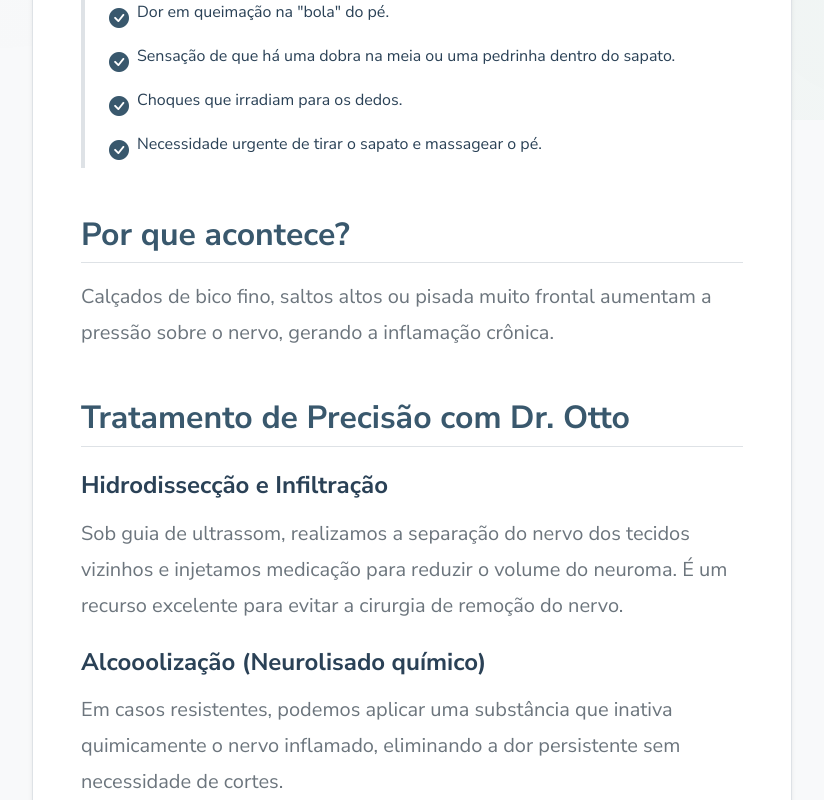
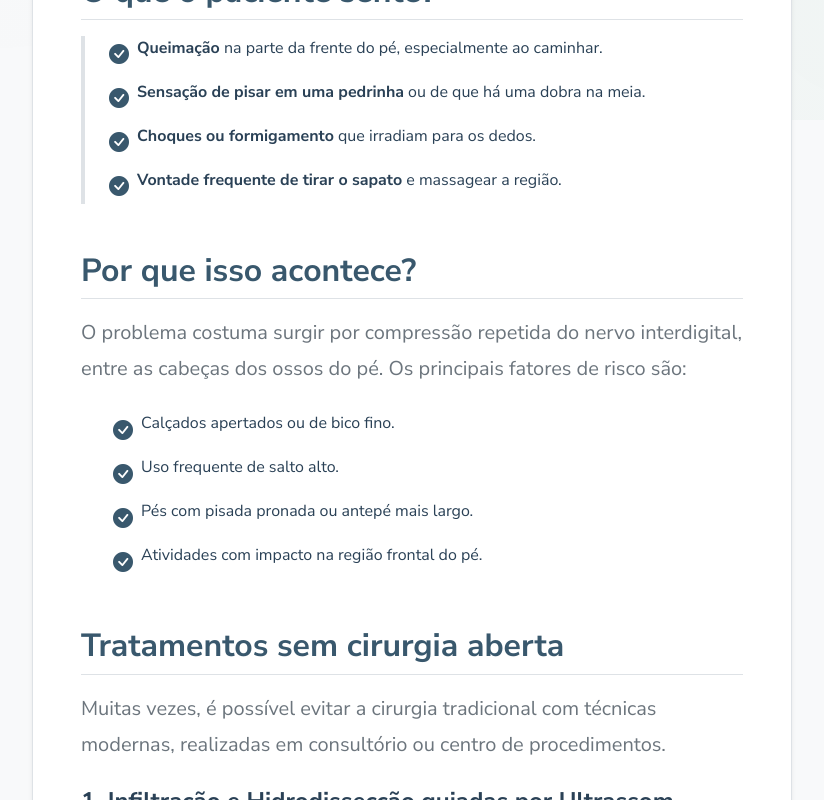
Before and after one commit to benedetjv/teste-site, a Next.js app: page /blog/neuroma-de-morton-dor-pe in a window 1280 px wide. Shown: the part 680-1480 px from the top of the page, without its empty margins (228-1052 px from the left). Built offline with nearby package versions, Linux system fonts and the light colour scheme.

Commit message:
feat(blog): rewrite Neuroma de Morton article with updated technical and clinical info

```diff
--- a/src/app/blog/neuroma-de-morton-dor-pe/page.mdx
+++ b/src/app/blog/neuroma-de-morton-dor-pe/page.mdx
@@ -1,29 +1,46 @@
 export const metadata = {
-  title: 'Neuroma de Morton: Sinta o alívio da dor na frente do pé',
-  description: 'Sensação de choque ou pedra no sapato? Pode ser o Neuroma de Morton. Saiba como tratar a inflamação do nervo do pé.',
+  title: 'Neuroma de Morton: A "pedra no sapato" constante',
+  description: 'Entenda os sintomas, causas e tratamentos modernos (hidrodissecção e neuromodulação) para o Neuroma de Morton.',
 };
 
 # Neuroma de Morton: A "pedra no sapato" constante
 
-O **Neuroma de Morton** não é um tumor, mas sim um espessamento (fibrose) do nervo que passa entre os dedos do pé (geralmente entre o 3º e 4º dedos).
+O **Neuroma de Morton** é uma das causas mais comuns de dor na parte da frente do pé, especialmente entre o terceiro e o quarto dedos. Apesar do nome, não é um tumor verdadeiro, mas sim um espessamento (fibrose) de um nervo interdigital causado por atrito e compressão crônicos.
 
 ## O que o paciente sente?
--   Dor em queimação na "bola" do pé.
--   Sensação de que há uma dobra na meia ou uma pedrinha dentro do sapato.
--   Choques que irradiam para os dedos.
--   Necessidade urgente de tirar o sapato e massagear o pé.
 
-## Por que acontece?
-Calçados de bico fino, saltos altos ou pisada muito frontal aumentam a pressão sobre o nervo, gerando a inflamação crônica.
+*   **Queimação** na parte da frente do pé, especialmente ao caminhar.
+*   **Sensação de pisar em uma pedrinha** ou de que há uma dobra na meia.
+*   **Choques ou formigamento** que irradiam para os dedos.
+*   **Vontade frequente de tirar o sapato** e massagear a região.
 
-## Tratamento de Precisão com Dr. Otto
+## Por que isso acontece?
 
-### Hidrodissecção e Infiltração
-Sob guia de ultrassom, realizamos a separação do nervo dos tecidos vizinhos e injetamos medicação para reduzir o volume do neuroma. É um recurso excelente para evitar a cirurgia de remoção do nervo.
+O problema costuma surgir por compressão repetida do nervo interdigital, entre as cabeças dos ossos do pé. Os principais fatores de risco são:
+1.  Calçados apertados ou de bico fino.
+2.  Uso frequente de salto alto.
+3.  Pés com pisada pronada ou antepé mais largo.
+4.  Atividades com impacto na região frontal do pé.
 
-### Alcooolização (Neurolisado químico)
-Em casos resistentes, podemos aplicar uma substância que inativa quimicamente o nervo inflamado, eliminando a dor persistente sem necessidade de cortes.
+## Tratamentos sem cirurgia aberta
 
-> **Conselho Médico:** Antes de pensar em cirurgia, as técnicas intervencionistas guiadas por ultrassom oferecem altas taxas de sucesso para o Neuroma de Morton.
+Muitas vezes, é possível evitar a cirurgia tradicional com técnicas modernas, realizadas em consultório ou centro de procedimentos.
 
-[Cansado da dor no pé? Vamos resolver por WhatsApp.](https://wa.me/5519999439824)
+### 1. Infiltração e Hidrodissecção guiadas por Ultrassom
+Usamos o ultrassom para localizar com precisão o nervo espessado e injetar medicação no ponto exato da inflamação. A técnica também permite separar (hidrodissecar) o nervo dos tecidos ao redor, aliviando a compressão.
+Essa abordagem costuma aliviar a dor de forma significativa e é um dos primeiros passos antes de considerar qualquer cirurgia.
+
+### 2. Neuromodulação Química (álcool a baixa concentração)
+Em alguns casos mais resistentes, pode-se aplicar uma substância específica que reduz a sensibilidade do nervo inflamado, oferecendo alívio prolongado da dor. Essa opção é feita com controle de imagem e pode evitar uma cirurgia mais invasiva.
+
+> **⚠️ A indicação depende do quadro clínico e da resposta ao tratamento conservador.**
+
+## E se nada funcionar?
+
+Quando há falha nas abordagens não cirúrgicas e a dor compromete a qualidade de vida, pode-se recorrer à cirurgia tradicional. Nesse procedimento, é retirada a porção do nervo afetada pelo neuroma, o que pode levar a alguma sensação alterada nos dedos, mas geralmente com melhora importante da dor.
+
+## Mensagem final
+
+Sentir dor ao caminhar ou a sensação constante de um “corpo estranho” no pé não deve ser ignorado. Quanto mais cedo identificamos a causa e iniciamos o tratamento adequado, maiores são as chances de evitar uma cirurgia aberta e manter a mobilidade sem dor.
+
+[Agende sua consulta com o Dr. Otto](https://wa.me/5519999439824)
--- a/src/app/blog/page.tsx
+++ b/src/app/blog/page.tsx
@@ -283,8 +283,8 @@ const posts = [
     },
     {
         slug: "neuroma-de-morton-dor-pe",
-        title: "Neuroma de Morton: A sensação de 'pedra no sapato'",
-        excerpt: "Choques e queimação na frente do pé? Saiba como a hidrodissecção alivia o nervo.",
+        title: 'Neuroma de Morton: A "pedra no sapato" constante',
+        excerpt: "Entenda por que a dor na frente do pé causa queimação e a sensação de corpo estranho, e conheça os tratamentos sem cirurgia aberta.",
         date: "11 Jan 2026",
         category: "Pé e Tornozelo",
         image: "/img/blog/mortons-neuroma.png",
```
